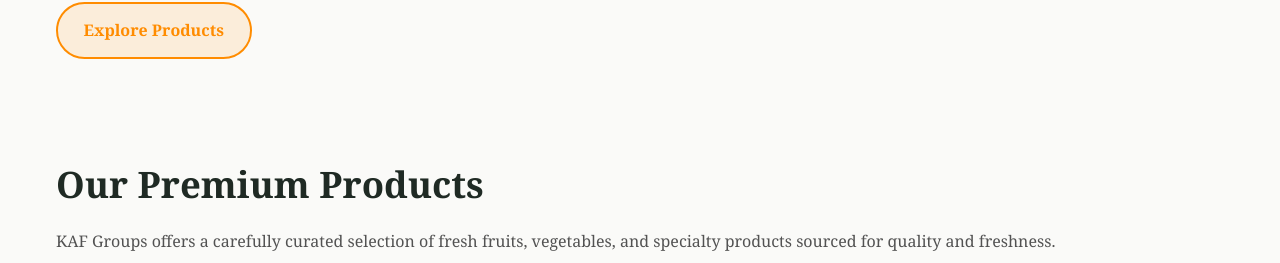
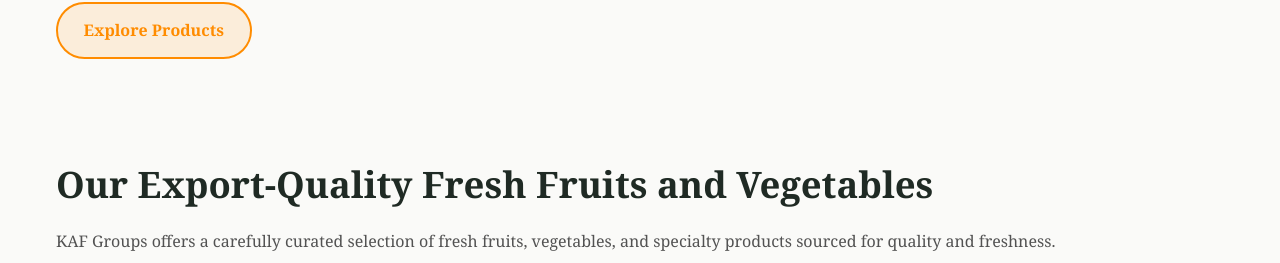
Before and after one commit to NavSay8794/KafGroupWebsite, a Next.js app: page / in a window 1280 px wide. Shown: the part 999-1262 px from the top of the page. Built offline with nearby package versions, Linux system fonts and the light colour scheme.

Commit message:
texzt changes

```diff
--- a/app/page.tsx
+++ b/app/page.tsx
@@ -164,7 +164,7 @@ export default function HomePage() {
       <section id="products" className="section">
         <div className="section-inner">
           <div>
-            <h2>Our Premium Products</h2>
+            <h2>Our Export-Quality Fresh Fruits and Vegetables</h2>
             <p>KAF Groups offers a carefully curated selection of fresh fruits, vegetables, and specialty products sourced for quality and freshness.</p>
           </div>
 
@@ -206,7 +206,7 @@ export default function HomePage() {
       <section id="export" className="section">
         <div className="section-inner">
           <div>
-            <h2>Export-ready produce and global logistics</h2>
+            <h2>Export-Quality Fresh Fruits and Vegetables</h2>
             <p>
               We support international distributors with phytosanitary-ready packaging, cold-chain handling, and outbound
               shipment coordination. Our products reach key markets worldwide.
```
